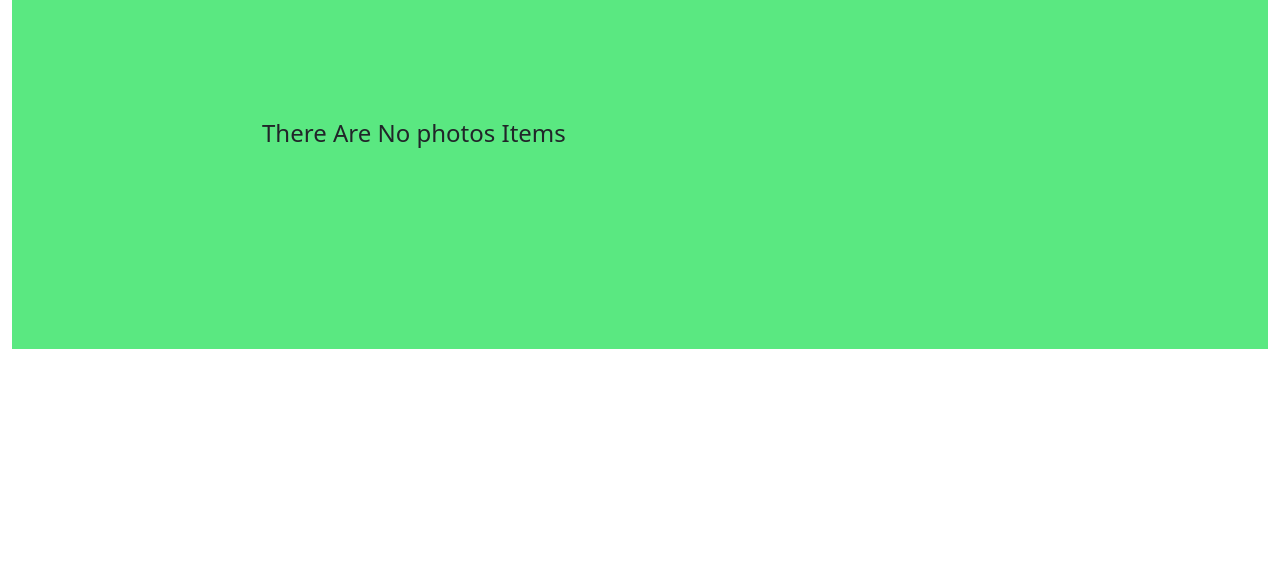
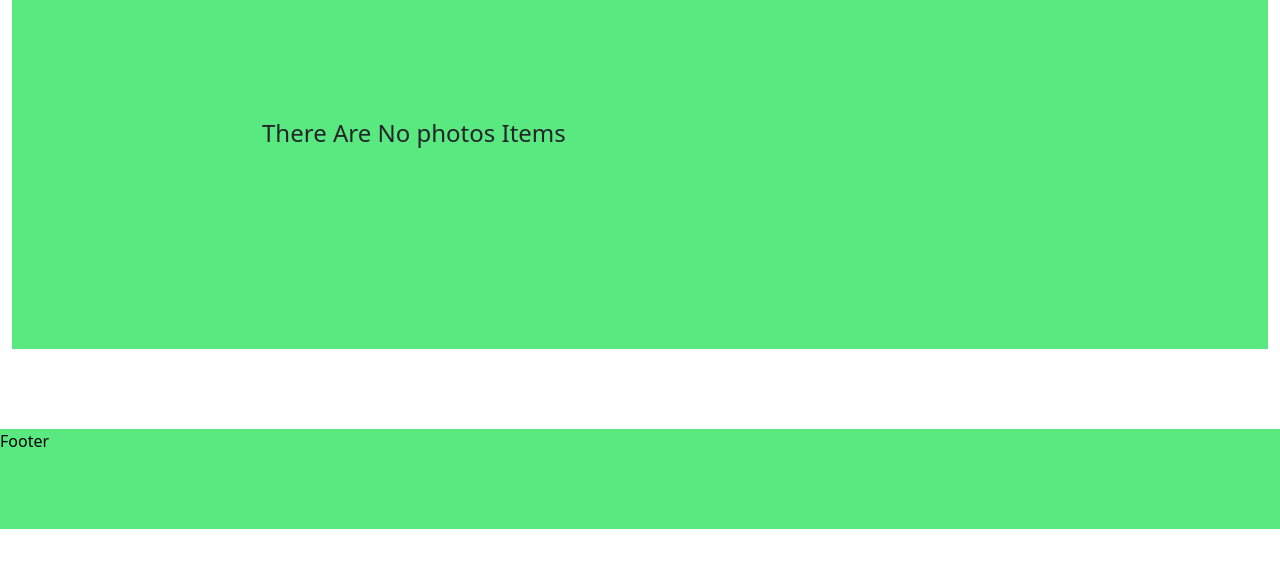
Before and after one commit to ikiplagat/Picture-Perfection, a Django app: page /travel/ in a window 1280 px wide. Shown: the part 106-674 px from the top of the page. Run offline with Django 3.2, Linux system fonts and the light colour scheme; data that the repository does not hold is empty; some libraries are stand-ins or nearby versions.

Commit message:
add footer

```diff
--- a/photos/templates/all-photos/base.html
+++ b/photos/templates/all-photos/base.html
@@ -21,6 +21,9 @@
   {% include "navbar.html" %}
 
   {% block content %}{%endblock%}
+
+  {% include "footer.html" %}
+
   {% block scripts %}
       <script src="https://ajax.googleapis.com/ajax/libs/jquery/3.6.0/jquery.min.js"></script>
     {% bootstrap_javascript %}
--- a/photos/templates/contact.html
+++ b/photos/templates/contact.html
@@ -69,7 +69,7 @@
           </div>
           <div class="mt-3">
             <h5 style="text-decoration: underline;">support@picperfect.com</h5>
-            <p>Send us your query anytime!</p>
+            <p>Fire me an email anytime!</p>
           </div>
         </div>
       </div>
--- /dev/null
+++ b/photos/templates/footer.html
@@ -0,0 +1,12 @@
+<!DOCTYPE html>
+<html lang="en">
+  <head>
+    <meta charset="utf-8" />
+    <meta name="viewport" content="width=device-width, initial-scale=1" />
+  </head>
+  <body>
+    <div class="footer">
+      <p>Footer</p>
+    </div>
+  </body>
+</html>
--- a/static/css/index.css
+++ b/static/css/index.css
@@ -136,3 +136,15 @@
   padding-bottom: 12px;
   display: flex;
 }
+.footer {
+  display: flex;
+  height: 100px;
+  margin-top: 80px;
+  position: relative;
+  left: 0;
+  bottom: 0;
+  width: 100%;
+  background-color: #5ae881;
+  color: black;
+  text-align: center;
+}
```
Also changed, not shown: photos/templates/all-photos/travel.html (line endings or trailing spaces).
